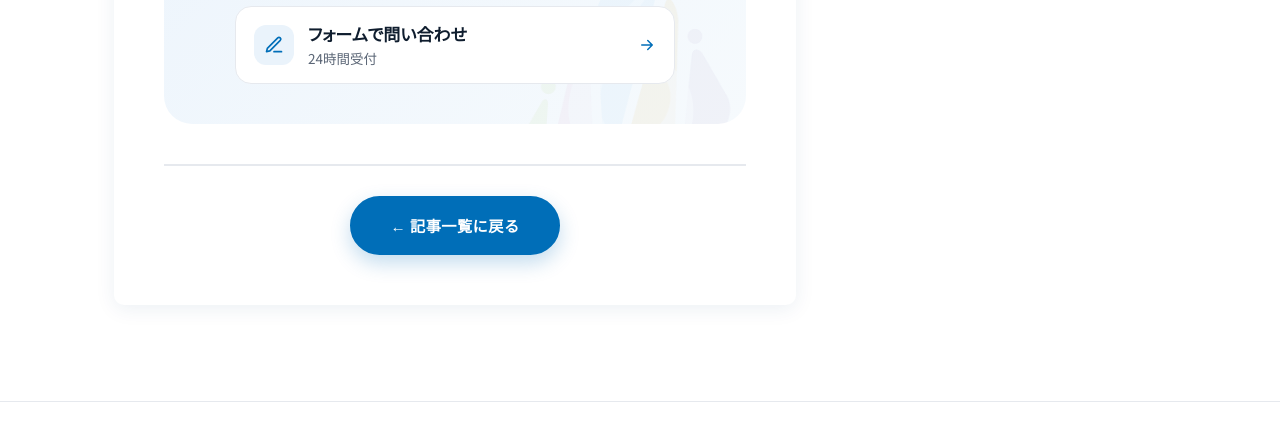
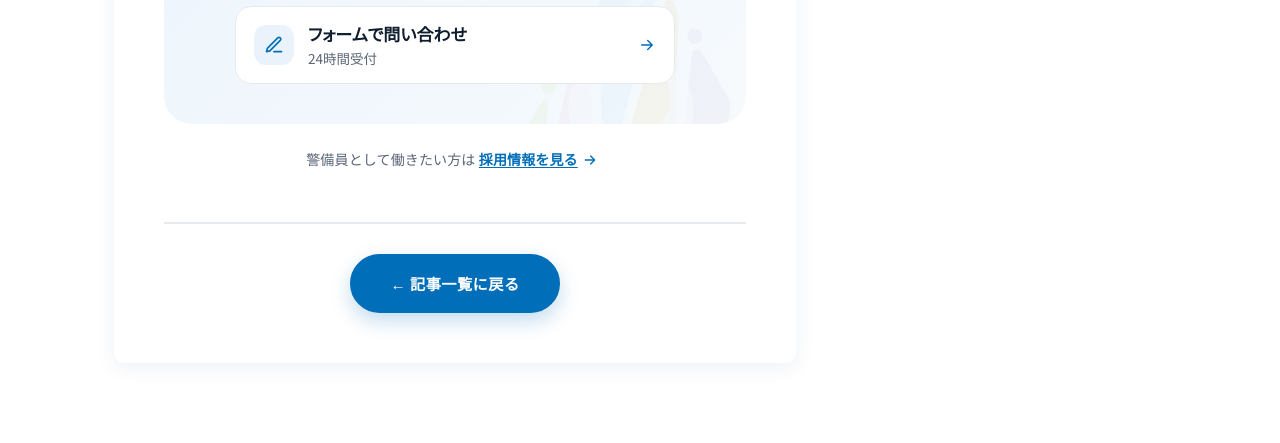
Before and after one commit to KokiSuesada369/company-website, a plain HTML site: page blog54/index.html in a window 1280 px wide. Shown: the part 6086-6529 px from the top of the page. Drawn offline with Linux system fonts and the light colour scheme.

Commit message:
feat: 求職者向けの記事（54・55・57・60・62・71）のCTAの下に採用ページへのリンクを残す
Co-Authored-By: Claude Opus 5.5 <noreply@anthropic.com>

```diff
--- a/blog54/index.html
+++ b/blog54/index.html
@@ -338,6 +338,7 @@
           </div>
         </div>
         <!-- cta:end -->
+        <p class="cta-recruit-link">警備員として働きたい方は <a href="/recruit/">採用情報を見る<svg class="i i-sm" aria-hidden="true"><use href="/images/icons.svg#i-arrow"/></svg></a></p>
 
         <div style="margin-top:40px; padding-top:30px; border-top:2px solid var(--mid-gray); text-align:center;">
           <a href="/blog/" class="btn btn-navy">← 記事一覧に戻る</a>
--- a/style.css
+++ b/style.css
@@ -1544,3 +1544,7 @@ label .i-sm,h3 .i-sm,strong .i-sm,.career-badge .i-sm,a .i-sm{display:inline-blo
   .cta:not(.cta--side) .cta-btn-title{font-size:14.5px}
   .cta:not(.cta--side) .cta-btn-arrow{width:16px;height:16px}
 }
+/* 求職者向けの記事だけ：CTA の下に採用ページへのリンク */
+p.cta-recruit-link{text-align:center;margin:14px 0 0;font-size:14px;color:var(--sub)}
+p.cta-recruit-link a{display:inline-flex;align-items:center;gap:4px;min-height:44px;color:var(--primary);font-weight:700}
+p.cta-recruit-link a:hover{text-decoration:underline;text-underline-offset:4px}
```
Also changed, not shown: blog55/index.html (+1 -0 lines), blog57/index.html (+1 -0 lines), blog60/index.html (+1 -0 lines), blog62/index.html (+1 -0 lines), blog71/index.html (+1 -0 lines).
